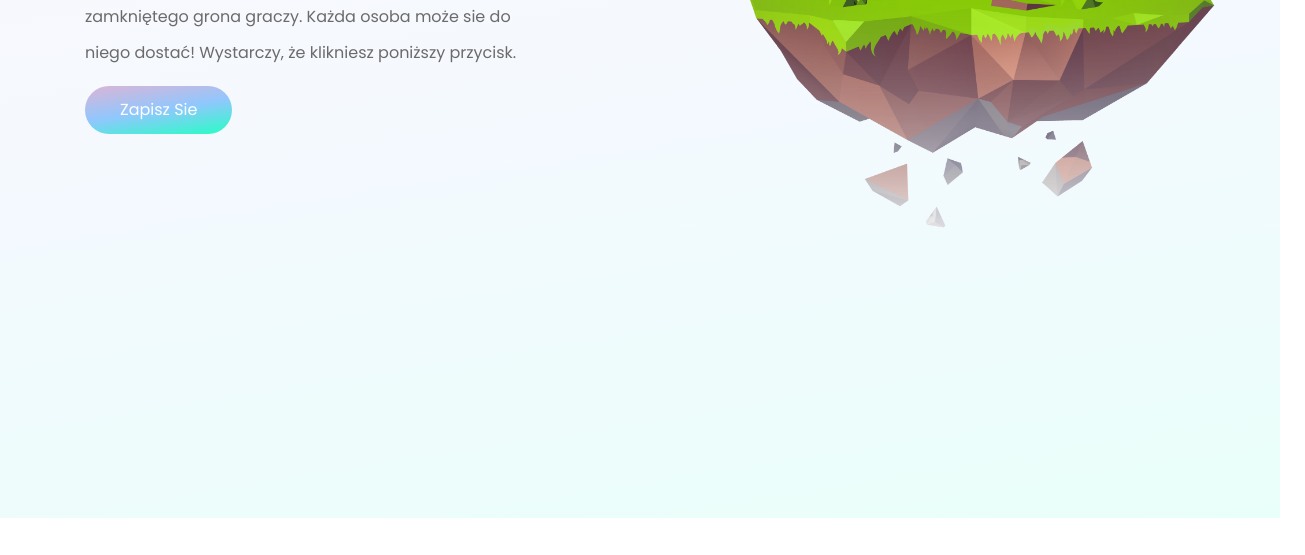
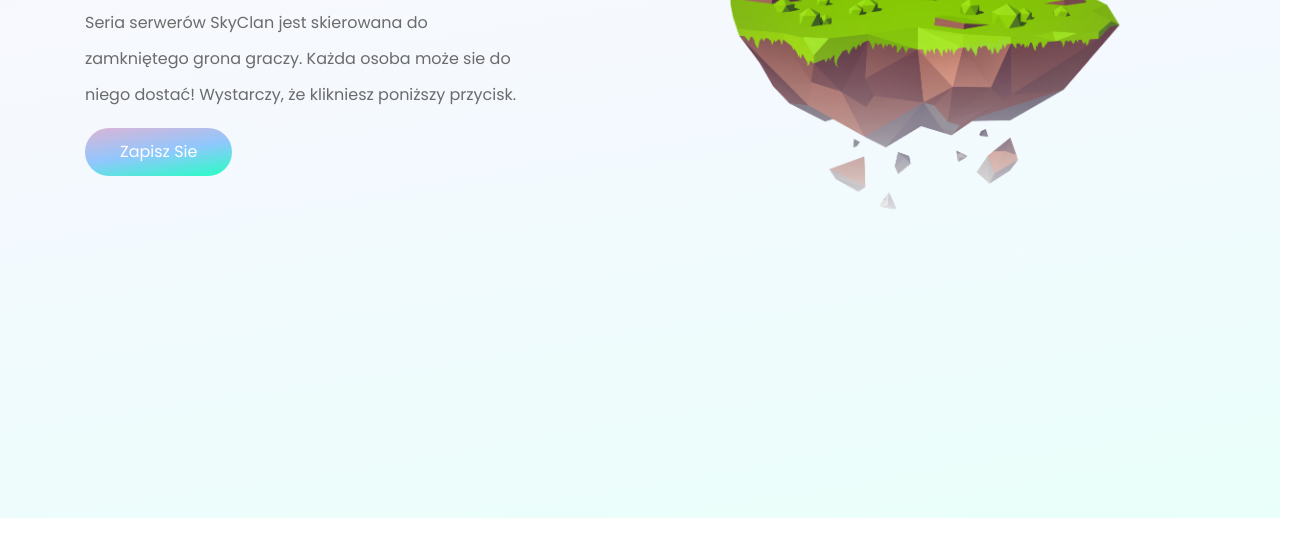
Before and after one commit to SkyClanTM/SkyClanTM.github.io, a plain HTML site: page index.html in a window 1280 px wide. Shown: the part 282-837 px from the top of the page, 1305 px wide, since content can reach past the window. Drawn offline with nearby package versions, Linux system fonts and the light colour scheme.

Commit message:
Update index.html

```diff
--- a/index.html
+++ b/index.html
@@ -56,7 +56,7 @@
                 </div>
                 <div class="col-lg-6 col-md-12 ml-auto">
                     <div class="header-image">
-                        <img src="images/picture/header-image.png" alt="" class="" width="650">
+                        <img src="images/picture/header-image.png" alt="" class="img-fluid" width="700">
                     </div>
                 </div>
             </div>
```
